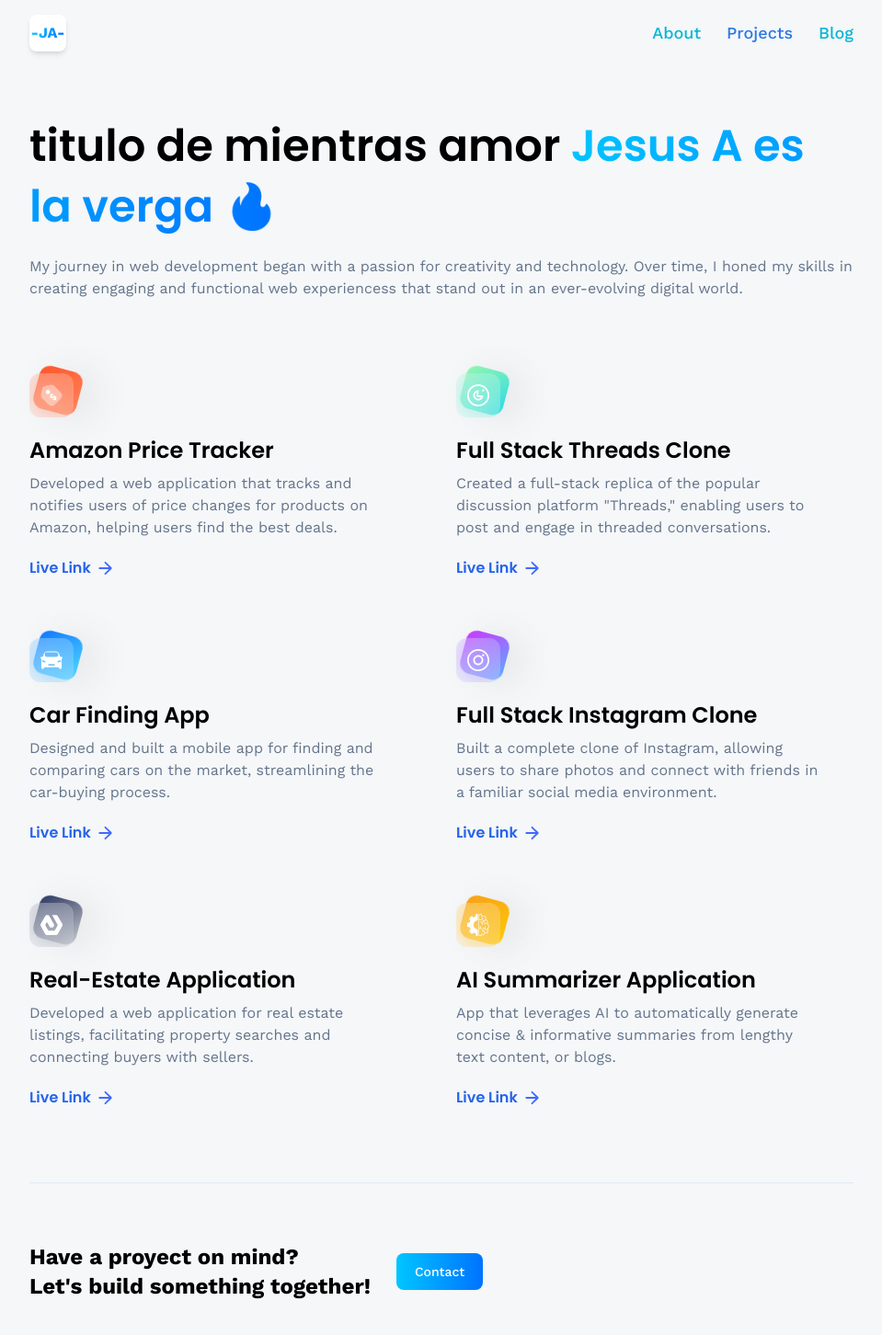
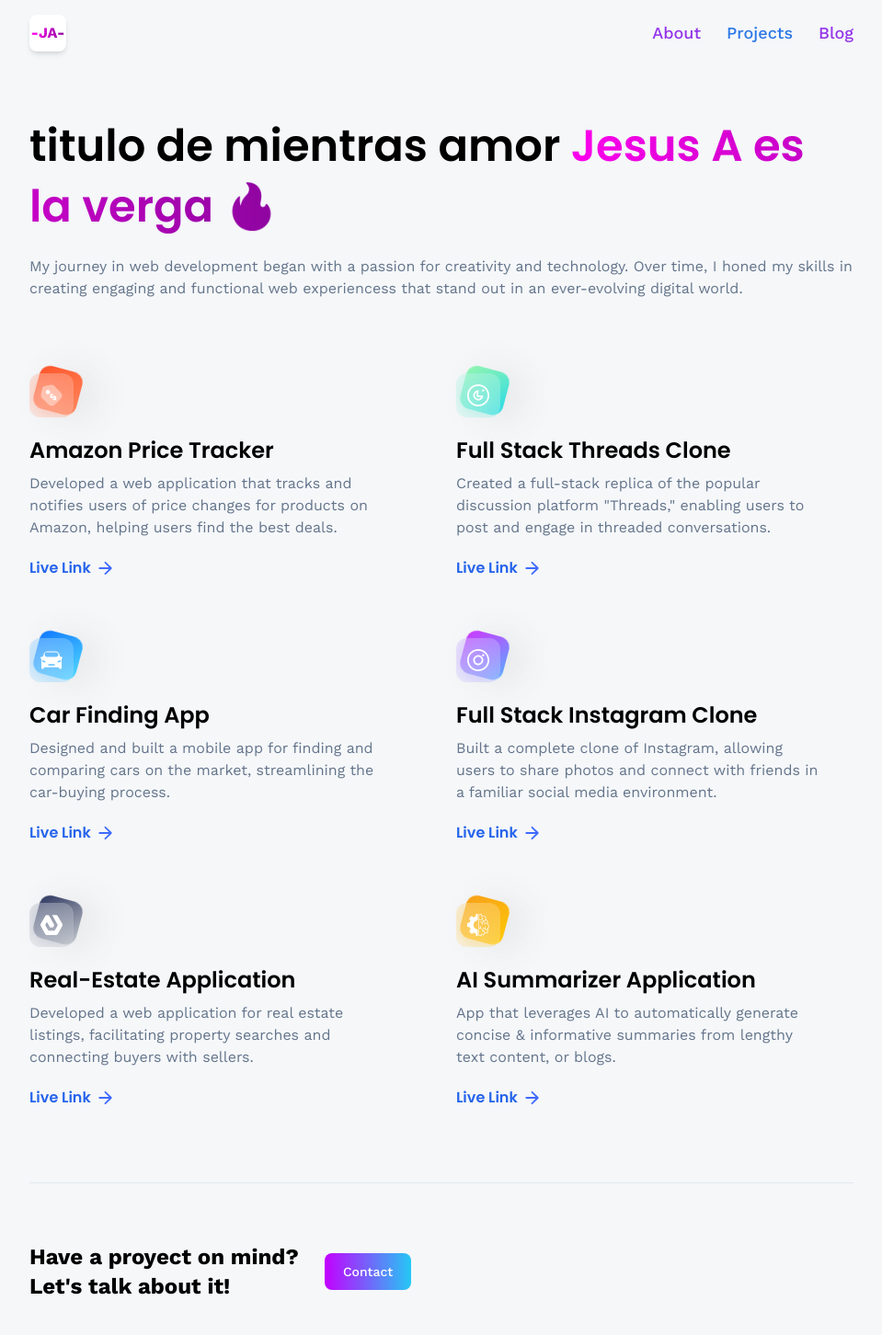
Before and after one commit to antcodernez/personal-portofolio, a React (Vite) app: page /projects in a window 1280 px wide. Shown: the top 1452 px of the page at 92% size, without its empty margins (160-1119 px from the left). Built offline with nearby package versions, Linux system fonts and the light colour scheme.

Commit message:
changes on the cta and the nav

```diff
--- a/package.json
+++ b/package.json
@@ -14,6 +14,7 @@
     "@react-spring/three": "^9.7.3",
     "@react-three/drei": "^9.96.1",
     "@react-three/fiber": "^8.15.14",
+    "boxicons": "^2.1.4",
     "react": "^18.2.0",
     "react-dom": "^18.2.0",
     "react-router-dom": "^6.21.2",
--- a/src/components/CTA.jsx
+++ b/src/components/CTA.jsx
@@ -5,7 +5,7 @@ const CTA = () => {
   return (
     <section className='cta'>
         <p className='font-bold text-2xl'>Have a proyect on mind? <br className="sm:block hidden"/>
-        Let's build something together!
+        Let's talk about it!
         </p>
         <Link to="/contact" className="btn">
             Contact
--- a/src/components/Navbar.jsx
+++ b/src/components/Navbar.jsx
@@ -30,20 +30,20 @@ const Navbar = () => {
 
         <nav className={`flex gap-7 font-medium ${textClass}`}>
             <NavLink to="/about" className={({isActive}) => {
-                return isActive ? "text-blue-500" : "text-cyan-500"
+                return isActive ? "text-blue-500" : "text-purple-600"
             }}>
                 About
             </NavLink>
             <NavLink
               to="/projects"
               className={({isActive}) => {
-                return isActive ? "text-blue-500" : "text-cyan-500"
+                return isActive ? "text-blue-500" : "text-purple-600"
             }}>
                 Projects
             </NavLink>
             <NavLink
               to="/blog" className={({isActive}) => {
-                return isActive ? "text-blue-500" : "text-cyan-500"
+                return isActive ? "text-blue-500" : "text-purple-600"
             }}>
                 Blog
             </NavLink>
--- a/src/index.css
+++ b/src/index.css
@@ -38,7 +38,7 @@ body:has(.card[data-color="green"]:hover) {
   }
 
   .blue-gradient_text {
-    @apply bg-gradient-to-r from-[#00c6ff] to-[#0072ff] bg-clip-text text-transparent;
+    @apply bg-gradient-to-r from-[#ff00ee] to-[#8d059f] bg-clip-text text-transparent;
   }
 
   .input {
@@ -50,7 +50,7 @@ body:has(.card[data-color="green"]:hover) {
   }
 
   .btn {
-    @apply text-white bg-gradient-to-r from-[#00c6ff] to-[#0072ff] focus:ring-4 focus:outline-none focus:ring-blue-300 font-medium rounded-lg text-sm w-full sm:w-auto px-5 py-2.5 text-center;
+    @apply text-white bg-gradient-to-r from-[#c300ff] to-[#24c8f5] focus:ring-4 focus:outline-none focus:ring-blue-300 font-medium rounded-lg text-sm w-full sm:w-auto px-5 py-2.5 text-center;
   }
 
   .header {
--- a/src/pages/Blog.jsx
+++ b/src/pages/Blog.jsx
@@ -2,8 +2,8 @@ import React from 'react'
 
 const Blog = () => {
   return (
-    <div className='w-full h-full'>
-      Proximamente blog
+    <div className='w-full max-container h-[100vh]'>
+      Proximamente blog 🥳
     </div>
   )
 }
```
Also changed, not shown: src/pages/Contact.jsx (+7 -0 lines), 1 other file (tests, documents, lock files or other folders).
